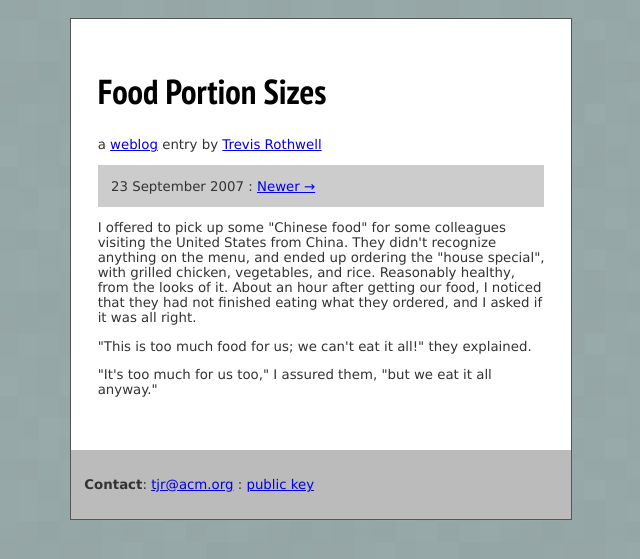
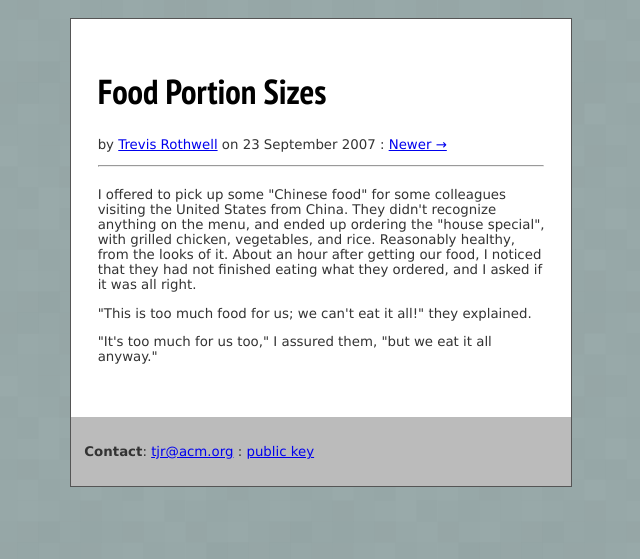
Before and after one commit to tjr/tjr.github.com, a Jekyll site: the page built from _posts/2007-09-23-food-portion-sizes.html, in a window 1280 px wide. Shown: the top 559 px of the page, without its empty margins (319-959 px from the left). Built offline with Jekyll 4.4.1, drawn with Linux system fonts in a browser that asks for light colours.

Commit message:
weblog layout updates

```diff
--- a/_layouts/weblog.html
+++ b/_layouts/weblog.html
@@ -14,6 +14,7 @@
 <p>
 Sundry prose written by <a href="/">Trevis Rothwell</a>
 
+<hr>
 
 {{ content }}
 
--- a/_layouts/weblogentry.html
+++ b/_layouts/weblogentry.html
@@ -11,9 +11,7 @@
 <div class="white">
 <h1>{{ page.title }}</h1>
 <p>
-a <a href="/weblog/">weblog</a> entry by <a href="/">Trevis Rothwell</a>
-
-<div class="insertbox">
+by <a href="/">Trevis Rothwell</a> on
 {{ page.date | date_to_long_string }}
 :
 {% if page.previous %}
@@ -25,8 +23,7 @@ a <a href="/weblog/">weblog</a> entry by <a href="/">Trevis Rothwell</a>
     {% if page.next %}
         <a rel="next" href="{{ page.next.url }}">Newer &rarr;</a>
     {% endif %}
-</div>
-
+<hr>
 <div id="blogcontent">
 {{ content }}
 </div>
```
